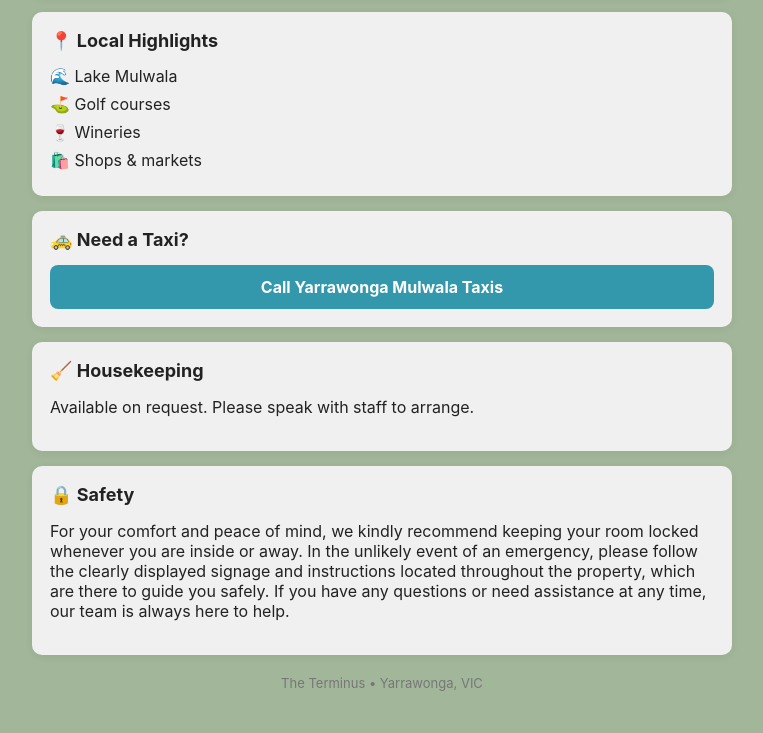
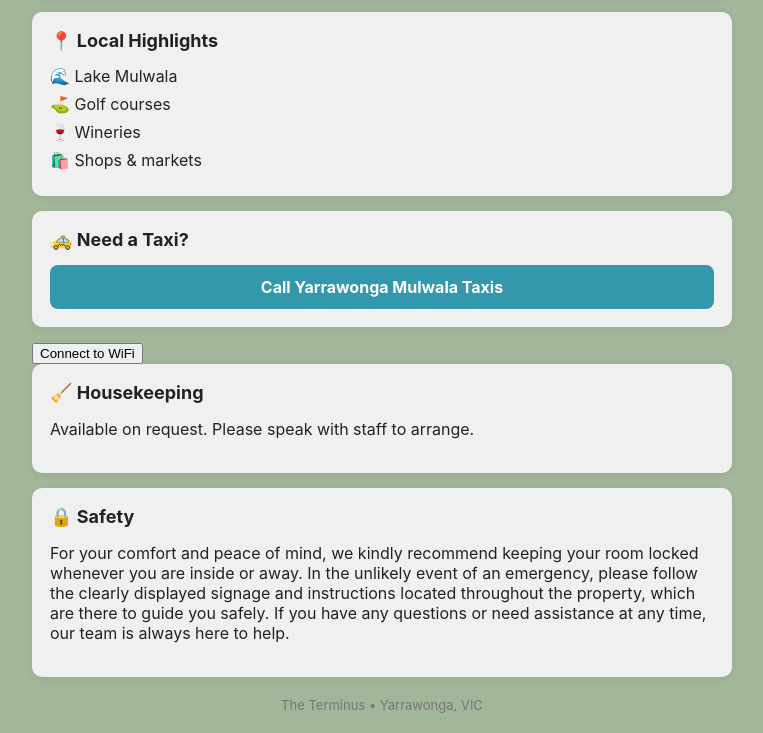
Before and after one commit to Connortduk/Termo-welcome-pack, a plain HTML site: page index.html in a window 1280 px wide. Shown: the part 1173-1906 px from the top of the page, without its empty margins (258-1021 px from the left). Before the commit the page ends 1884 px from the top, so only its background shows below. Drawn offline with Linux system fonts and the light colour scheme.

Commit message:
Update index.html

```diff
--- a/index.html
+++ b/index.html
@@ -146,6 +146,18 @@
     <a class="button" href="tel:0357432111">Call Yarrawonga Mulwala Taxis</a>
 </div>
 
+ <button class="wifi-button" onclick="loginToWifi()">
+    Connect to WiFi
+  </button>
+
+  <script>
+    function loginToWifi() {
+      // Replace with your WiFi portal URL
+      window.location.href = "http://192.168.1.1/login";
+    }
+  </script>
+
+
 <div class="card">
     <h2>🧹 Housekeeping</h2>
     <p>Available on request. Please speak with staff to arrange.</p>
```
